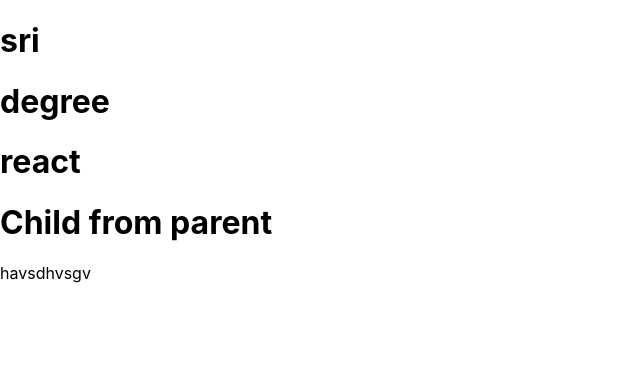
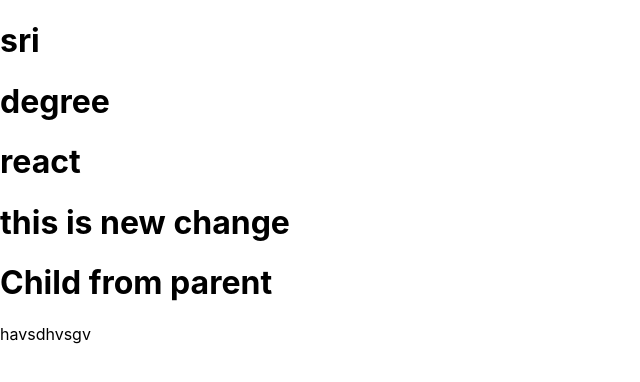
Before and after one commit to srimani282/Reactdev, a React (Create React App) app: page / in a window 1280 px wide. Shown: the top 382 px of the page, without its empty margins (0-640 px from the left). Built offline with nearby package versions, Linux system fonts and the light colour scheme.

Commit message:
make some changes

```diff
--- a/src/App.js
+++ b/src/App.js
@@ -14,6 +14,7 @@
         }}
       />
       <Children>
+        <h1>this is new change</h1>
         <h1>Child from parent</h1>
         <p>havsdhvsgv</p>
       </Children>
```
